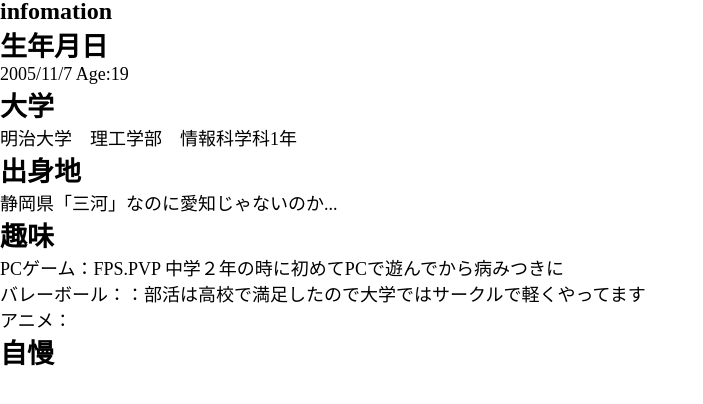
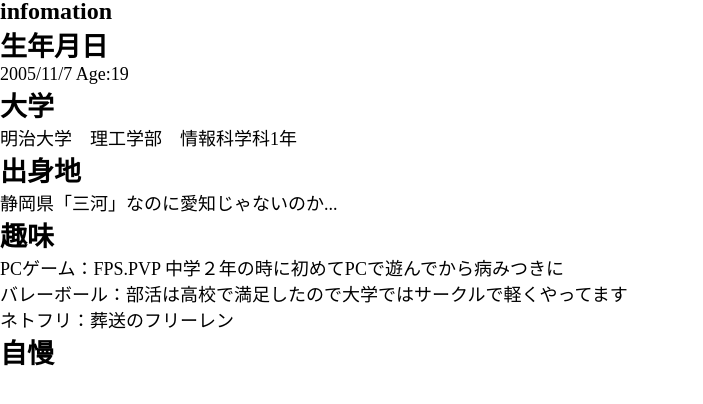
Before and after one commit to aniosu/my-portoforio, a plain HTML site: page index.html in a window 1280 px wide. Shown: the part 66-470 px from the top of the page, without its empty margins (0-703 px from the left). Drawn offline with Linux system fonts and the light colour scheme; some packages are replaced by stand-ins of ours.

Commit message:
少し変更

```diff
--- a/index.html
+++ b/index.html
@@ -29,8 +29,8 @@
         <h2 id="hobby" class="h2">趣味</h2>
         <p class="p">
           <ul><li class="hobby_item1">PCゲーム：FPS.PVP <span class="comment">中学２年の時に初めてPCで遊んでから病みつきに</span></li>
-              <li class="hobbu_item2">バレーボール：：<span class="comment">部活は高校で満足したので大学ではサークルで軽くやってます</span></li>
-              <li class="hobbu_item3">アニメ：</li>
+              <li class="hobbu_item2">バレーボール：<span class="comment">部活は高校で満足したので大学ではサークルで軽くやってます</span></li>
+              <li class="hobbu_item3">ネトフリ：<span class="comment">葬送のフリーレン</span></li>
           </ul>
         </p>
       </div>
```
